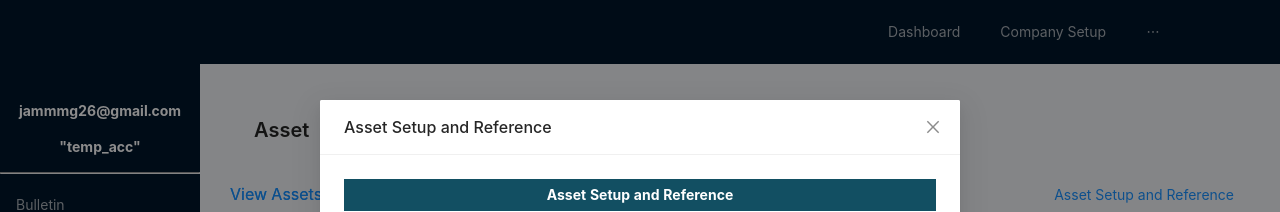
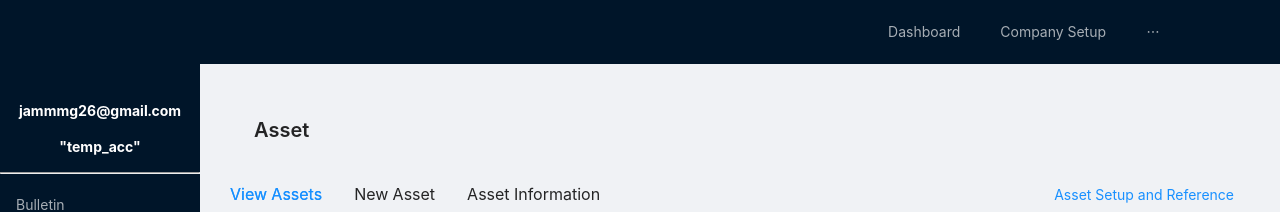
Before and after one commit to jamg26/ams-react, a React (Create React App) app in the folder client/: page /asset in a window 1280 px wide. Shown: the top 212 px of the page. Built offline with nearby package versions, Linux system fonts and the light colour scheme; no server answers.

Commit message:
disabled asset setup modal dev codes

```diff
--- a/client/src/components/inc/AssetSetupModal.js
+++ b/client/src/components/inc/AssetSetupModal.js
@@ -16,7 +16,7 @@ class AssetSetup extends React.Component {
             <Modal
             title="Asset Setup and Reference"
             // visible={this.props.show}
-            visible={true}
+            visible={this.props.show}
             onOk={this.handleOk}
             onCancel={this.props.close}
             width={'50%'}
```
